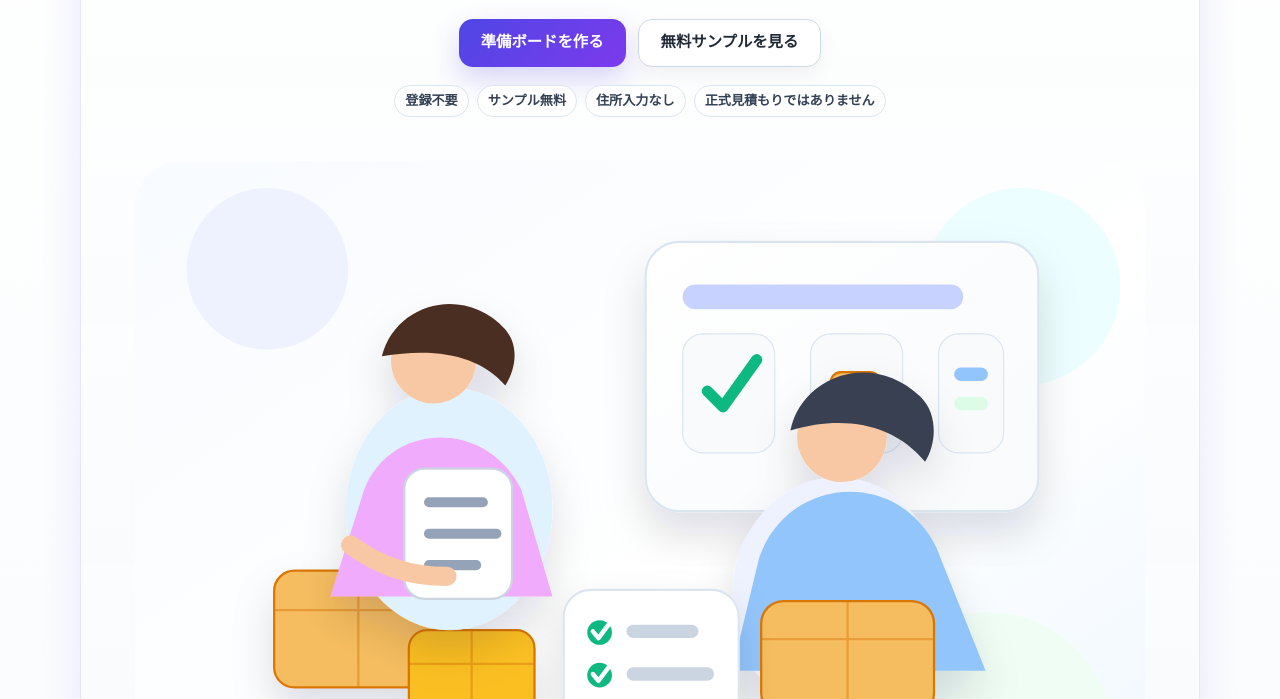
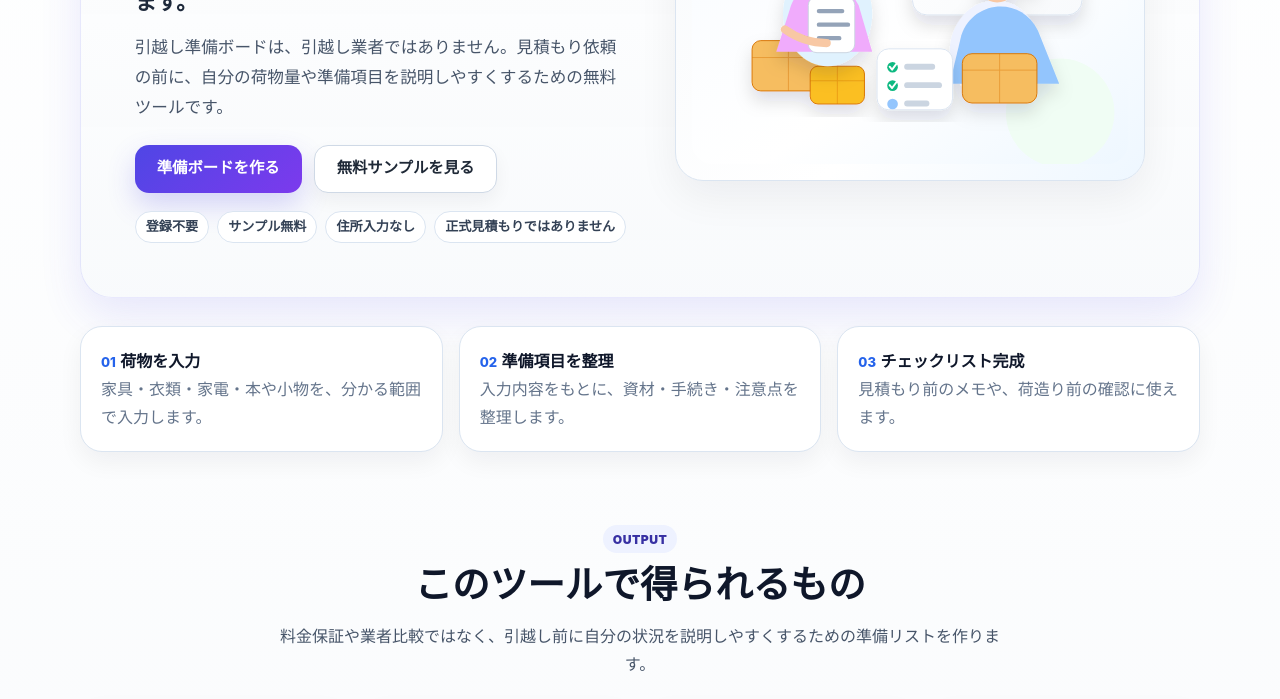
Before and after one commit to YDTNK/sre-lab, a plain HTML site: page apps/landing/index.html in a window 1280 px wide. Shown: the part 385-1084 px from the top of the page. Drawn offline with Linux system fonts and the light colour scheme.

Commit message:
Load minimal hero illustration stylesheet

```diff
--- a/apps/landing/index.html
+++ b/apps/landing/index.html
@@ -9,6 +9,7 @@
     content="見積もり前に、荷物量・必要資材・引越し準備チェックリストを無料で整理できる引越し準備ボードです。"
   />
   <link rel="stylesheet" href="/styles.css" />
+  <link rel="stylesheet" href="/hero-illustration.css" />
 </head>
 <body class="page-home">
   <header class="site-header">
```
